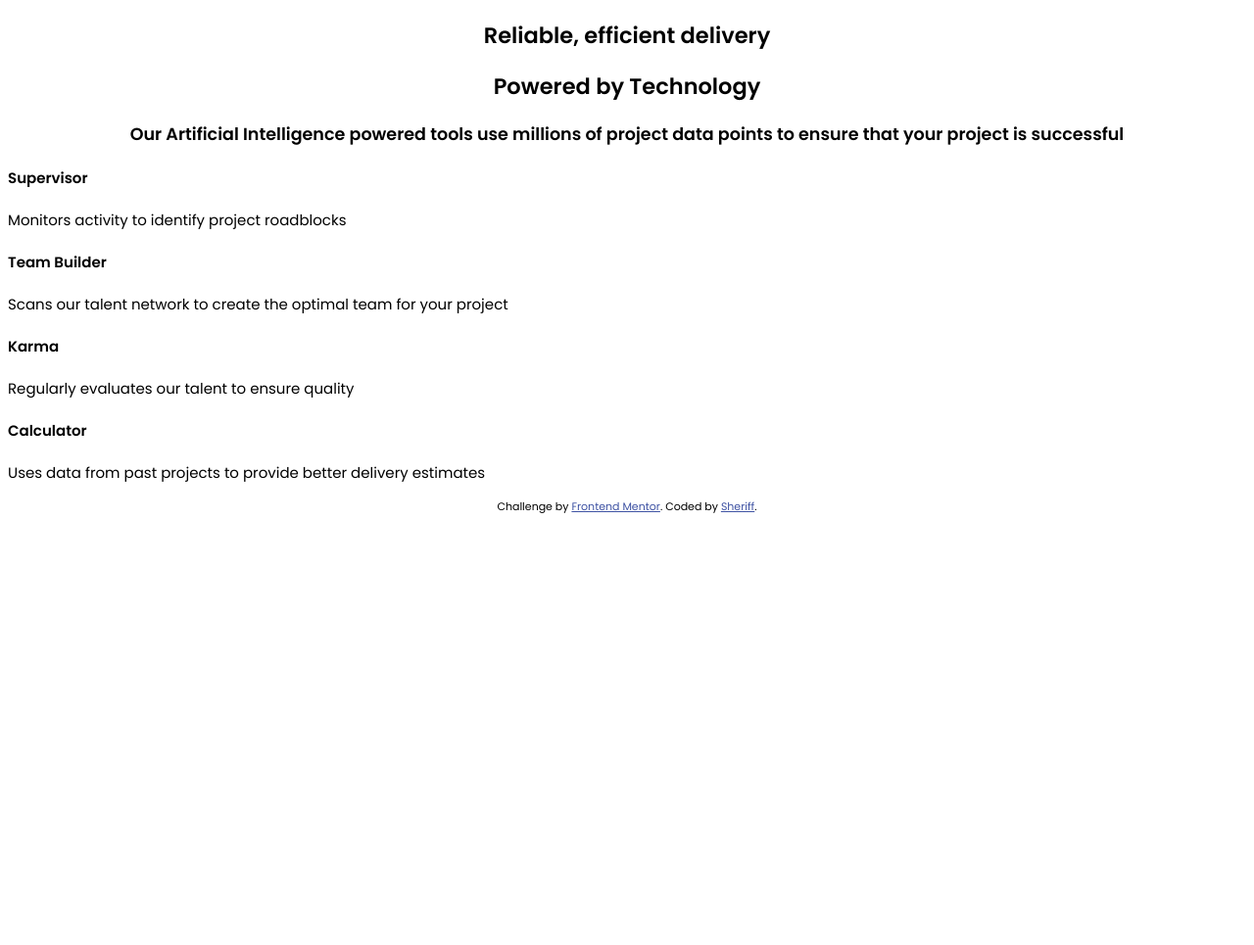
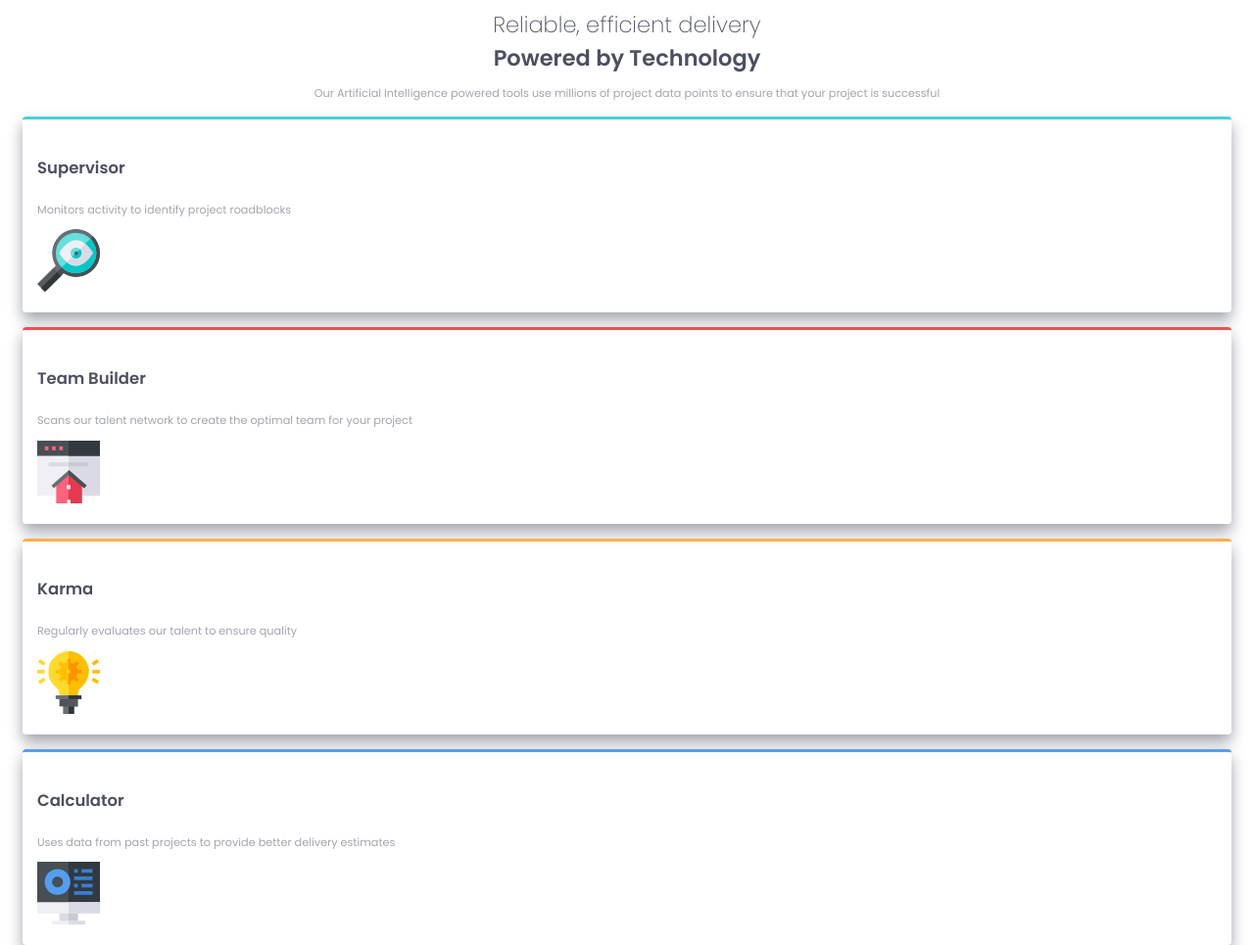
Before and after one commit to sheriff1/FEM-four-card-feature-section, a plain HTML site: page index.html in a window 1280 px wide. Shown: the top 965 px of the page at 98% size. Before the commit the page ends 800 px from the top, so only its background shows below. Drawn offline with Linux system fonts and the light colour scheme.

Commit message:
basic CSS and html setup

```diff
--- a/css/style.css
+++ b/css/style.css
@@ -13,3 +13,57 @@
 .hero {
     text-align: center;
 }
+
+.hero h1 {
+    color: var(--very-dark-blue);
+    font-weight: 200;
+    padding: 0;
+    margin: 0;
+}
+
+.hero h2 {
+    color: var(--very-dark-blue);
+    font-weight: 600;
+    padding: 0;
+    margin: 0;
+}
+
+.hero h3 {
+    color: var(--grayish-blue);
+    font-weight: 400;
+    font-size: 0.75em;
+}
+
+.card {
+    border-top: 0.25em solid;
+    box-shadow: 0px 8px 15px var(--grayish-blue);
+    padding: 1em;
+    margin: 1em;
+    border-radius: 0.25em;
+}
+
+.card p {
+    color: var(--grayish-blue);
+    font-size: 0.75em;
+}
+
+.card h4 {
+    font-size: 1.1em;
+    color: var(--very-dark-blue);
+}
+
+.card.supervisor {
+    border-top-color: var(--cyan);
+}
+
+.card.karma {
+    border-top-color: var(--orange);
+}
+
+.card.team-builder {
+    border-top-color: var(--red);
+}
+
+.card.calculator {
+    border-top-color: var(--blue);
+}
--- a/index.html
+++ b/index.html
@@ -39,24 +39,28 @@
     </section>
 
     <section>
-        <div class="card">
+        <div class="card supervisor">
             <h4>Supervisor</h4>
             <p>Monitors activity to identify project roadblocks</p>
+            <img src="images/icon-supervisor.svg" alt="supervisor icon" />
         </div>
 
-        <div class="card">
+        <div class="card team-builder">
             <h4>Team Builder</h4>
             <p>Scans our talent network to create the optimal team for your project</p>
+            <img src="images/icon-team-builder.svg" alt="team builder icon" />
         </div>
 
-        <div class="card">
+        <div class="card karma">
             <h4>Karma</h4>
             <p>Regularly evaluates our talent to ensure quality</p>
+            <img src="images/icon-karma.svg" alt="karma icon" />
         </div>
 
-        <div class="card">
+        <div class="card calculator">
             <h4>Calculator</h4>
             <p>Uses data from past projects to provide better delivery estimates</p>
+            <img src="images/icon-calculator.svg" alt="Calculator icon" />
         </div>
     </section>
 
```
